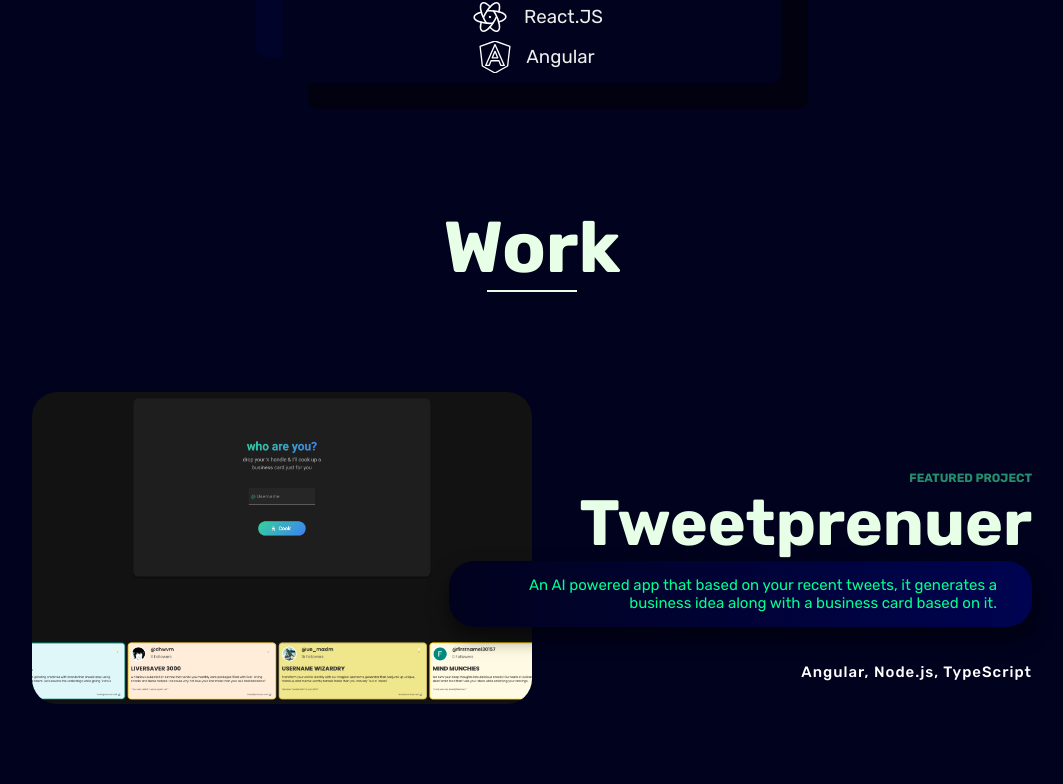
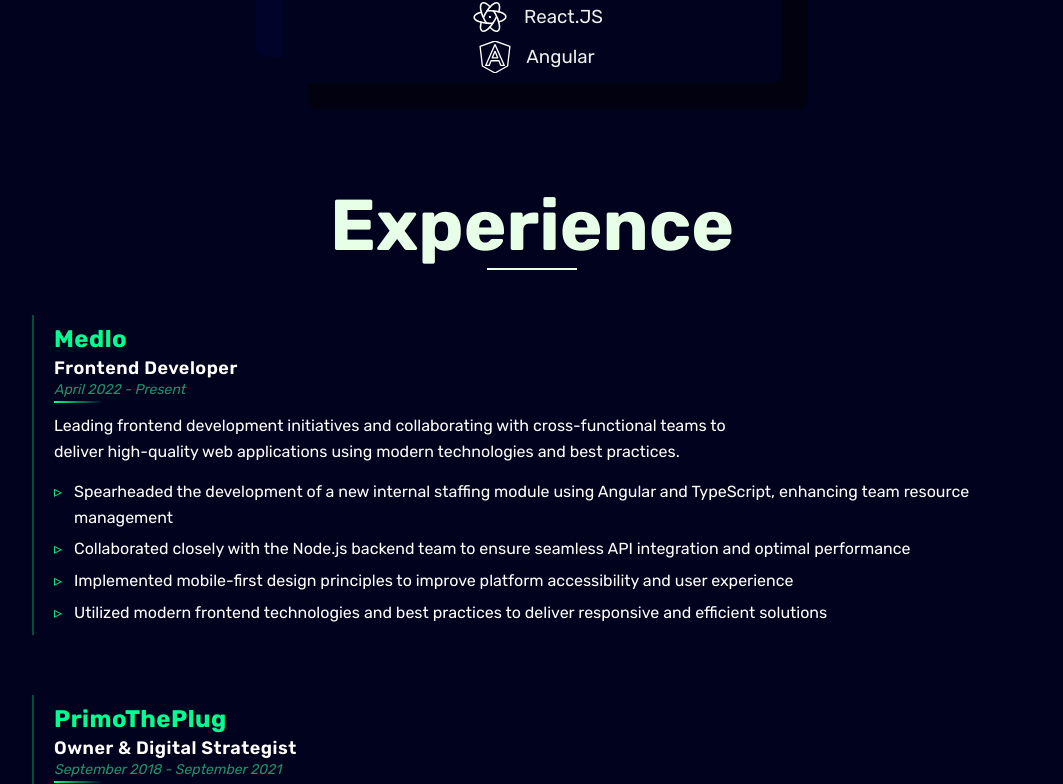
Before and after one commit to lefkosp/my-portfolio, a React (Create React App) app: page / in a window 1280 px wide. Shown: the part 1600-2384 px from the top of the page, without its empty margins (108-1171 px from the left). Built offline with nearby package versions, Linux system fonts and the light colour scheme.

Commit message:
added work experience.

```diff
--- a/src/App.js
+++ b/src/App.js
@@ -3,9 +3,10 @@
 import Main from "./Components/Main/Main";
 import Nav from "./Components/Nav/Nav";
 import About from "./Components/About/About";
-import Work from "./Components/Work/Work";
+import PersonalProjects from "./Components/Work/PersonalProjects";
 import Contact from "./Components/Contact/Contact";
 import Footer from "./Components/Footer/Footer";
+import Experience from "./Components/Experience/Experience";
 
 export default function App() {
   return (
@@ -13,7 +14,8 @@
       <Nav />
       <Main />
       <About />
-      <Work />
+      <Experience />
+      <PersonalProjects />
       <Contact />
       <Footer />
     </>
--- /dev/null
+++ b/src/Components/Experience/Experience.css
@@ -0,0 +1,56 @@
+.section-experience {
+  padding: 5rem 0;
+  position: relative;
+}
+
+.experience-section {
+  margin: 0px auto;
+  max-width: 1000px;
+  position: relative;
+}
+
+#section-experience {
+  padding-right: 10rem;
+  padding-left: 10rem;
+}
+
+#section-experience .section-headings {
+  text-align: center;
+  margin-bottom: 3rem;
+}
+
+@media (max-width: 885px) {
+  #section-experience {
+    padding-right: 7rem;
+    padding-left: 7rem;
+  }
+}
+
+@media (max-width: 630px) {
+  #section-experience {
+    margin-top: 50px;
+    padding-right: 5rem;
+    padding-left: 5rem;
+  }
+}
+
+@media (max-width: 550px) {
+  #section-experience {
+    padding-right: 4rem;
+    padding-left: 4rem;
+  }
+}
+
+@media (max-width: 400px) {
+  #section-experience {
+    padding-right: 3rem;
+    padding-left: 3rem;
+  }
+}
+
+@media (max-width: 3600px) {
+  #section-experience {
+    padding-right: 2rem;
+    padding-left: 2rem;
+  }
+}
--- /dev/null
+++ b/src/Components/Experience/Experience.js
@@ -0,0 +1,51 @@
+import React, { useEffect } from "react";
+import Aos from "aos";
+import "aos/dist/aos.css";
+
+import ExperienceItem from "./ExperienceItem";
+import "./Experience.css";
+
+export default function Experience() {
+  useEffect(() => {
+    Aos.init({ duration: 400, easing: "ease-in-out", once: "true" });
+  }, []);
+
+  return (
+    <section id="section-experience" className="section section-experience">
+      <h2 className="section-headings" data-aos="fade-up">
+        Experience
+      </h2>
+      <div className="experience-section">
+        <ExperienceItem
+          company="Medlo"
+          position="Frontend Developer"
+          period="April 2022 - Present"
+          description="Leading frontend development initiatives and collaborating with cross-functional teams to deliver high-quality web applications using modern technologies and best practices."
+          responsibilities={[
+            "Spearheaded the development of a new internal staffing module using Angular and TypeScript, enhancing team resource management",
+            "Collaborated closely with the Node.js backend team to ensure seamless API integration and optimal performance",
+            "Implemented mobile-first design principles to improve platform accessibility and user experience",
+            "Utilized modern frontend technologies and best practices to deliver responsive and efficient solutions",
+          ]}
+          data-aos="fade-up"
+          data-aos-delay="100"
+        />
+
+        <ExperienceItem
+          company="PrimoThePlug"
+          position="Owner & Digital Strategist"
+          period="September 2018 - September 2021"
+          description="Founded and managed an e-commerce business, overseeing all aspects of operations from digital presence to business development and strategic partnerships."
+          responsibilities={[
+            "Established and operated a successful e-commerce platform with daily inventory and pricing management",
+            "Managed three social media channels with consistent daily content creation and community engagement",
+            "Implemented effective social media marketing strategies that led to recognition from major industry figures",
+            "Secured and managed strategic partnership opportunities, including a merger proposal from a prominent industry figure",
+          ]}
+          data-aos="fade-up"
+          data-aos-delay="200"
+        />
+      </div>
+    </section>
+  );
+}
--- /dev/null
+++ b/src/Components/Experience/ExperienceItem.css
@@ -0,0 +1,132 @@
+.experience-item {
+  position: relative;
+  margin-bottom: 60px;
+  padding: 1rem 0;
+  border-left: 2px solid rgba(0, 255, 145, 0.3);
+  padding-left: 2rem;
+  transition: all 0.3s ease;
+}
+
+.experience-item:hover {
+  border-left: 2px solid rgba(0, 255, 145, 0.8);
+}
+
+.experience-content {
+  display: flex;
+  flex-direction: column;
+  gap: 1rem;
+  position: relative;
+  z-index: 1;
+}
+
+.experience-header {
+  display: flex;
+  flex-direction: column;
+  gap: 0.4rem;
+  position: relative;
+}
+
+.experience-header::after {
+  content: "";
+  position: absolute;
+  bottom: -5px;
+  left: 0;
+  width: 50px;
+  height: 2px;
+  background: linear-gradient(to right, #00ff91, transparent);
+}
+
+.company-name {
+  font-size: 2.4rem;
+  font-weight: 700;
+  color: #00ff91;
+  letter-spacing: 0.5px;
+}
+
+.experience-item:hover .company-name {
+  transform: translateX(5px);
+}
+
+.position {
+  font-size: 1.8rem;
+  font-weight: 600;
+  color: #ffffff;
+  letter-spacing: 0.5px;
+}
+
+.experience-item:hover .position {
+  transform: translateX(5px);
+}
+
+.period {
+  font-size: 1.4rem;
+  color: #3effac8f;
+  font-style: italic;
+  margin-top: -0.2rem;
+}
+
+.experience-item:hover .period {
+  transform: translateX(5px);
+}
+
+.description {
+  font-size: 1.6rem;
+  line-height: 1.6;
+  color: #ffffff;
+  margin-top: 0.5rem;
+}
+
+.experience-item:hover .description {
+  transform: translateX(5px);
+}
+
+.responsibilities {
+  list-style-type: none;
+  padding-left: 0;
+  display: flex;
+  flex-direction: column;
+  gap: 0.6rem;
+  margin-top: 0.5rem;
+}
+
+.responsibilities li {
+  font-size: 1.6rem;
+  line-height: 1.6;
+  color: #ffffff;
+  position: relative;
+  padding-left: 2rem;
+}
+
+.experience-item:hover .responsibilities li {
+  transform: translateX(5px);
+}
+
+.responsibilities li::before {
+  content: "▹";
+  position: absolute;
+  left: 0;
+  color: #00ff91;
+}
+
+@media (max-width: 800px) {
+  .company-name {
+    font-size: 2rem;
+  }
+
+  .position {
+    font-size: 1.6rem;
+  }
+
+  .description,
+  .responsibilities li {
+    font-size: 1.4rem;
+  }
+}
+
+@media (max-width: 630px) {
+  .experience-item {
+    padding: 0.8rem 0;
+    padding-left: 1.5rem;
+    margin-bottom: 45px;
+  }
+}
--- /dev/null
+++ b/src/Components/Experience/ExperienceItem.js
@@ -0,0 +1,31 @@
+import React from "react";
+import "./ExperienceItem.css";
+
+export default function ExperienceItem({
+  company,
+  position,
+  period,
+  description,
+  responsibilities,
+  ...props
+}) {
+  return (
+    <div className="experience-item" {...props}>
+      <div className="experience-content">
+        <div className="experience-header">
+          <h3 className="company-name">{company}</h3>
+          <span className="position">{position}</span>
+          <span className="period">{period}</span>
+        </div>
+        <p className="description">{description}</p>
+        {responsibilities && (
+          <ul className="responsibilities">
+            {responsibilities.map((item, index) => (
+              <li key={index}>{item}</li>
+            ))}
+          </ul>
+        )}
+      </div>
+    </div>
+  );
+}
--- a/src/Components/Work/Work.js
+++ b/src/Components/Work/PersonalProjects.js
@@ -3,26 +3,27 @@
 import "aos/dist/aos.css";
 
 import Project from "./Project";
-import "./Work.css";
+import "./PersonalProjects.css";
 
 import forkify from "../../Assets/Projects/forkify.jpg";
 import mapty from "../../Assets/Projects/mapty.jpg";
 import omnifood from "../../Assets/Projects/omnifood.jpg";
 import tweetprenuer from "../../Assets/Projects/tweetprenuer.png";
 
-export default function Work() {
+export default function PersonalProjects() {
   useEffect(() => {
     Aos.init({ duration: 400, easing: "ease-in-out", once: "true" });
   }, []);
   return (
     <section id="section-work" className="section">
       <h2 className="section-headings" data-aos="fade-up">
-        Work
+        Projects
       </h2>
       <div className="project-section">
         <Project
           img={tweetprenuer}
           title="Tweetprenuer"
+          subheading="AI powered app"
           description="An AI powered app that based on your recent tweets, it generates a business idea along with a business card based on it."
           techStack={["Angular, Node.js, TypeScript"]}
           link="https://tweetprenuer.net"
@@ -31,6 +32,7 @@
         <Project
           img={omnifood}
           title="Omnifood"
+          subheading="Landing page"
           description="A landing page for a food delivery service with a subscription. Explaining how it works, showing meal examples, testimonials and more."
           techStack={["HTML", "CSS"]}
           link="https://omnifood-lefkos.netlify.app/"
@@ -41,6 +43,7 @@
         <Project
           img={mapty}
           title="Mapty"
+          subheading="Workout tracker"
           description="A workout tracker app on the web. You can choose between running and cycling and you can also set the distance, duration and other properties"
           techStack={["HTML", "CSS", "JavaScript"]}
           link="https://mapty-lefkos.netlify.app/"
@@ -51,6 +54,7 @@
         <Project
           img={forkify}
           title="Forkify"
+          subheading="Recipe app"
           description="A recipe app that let's you search what you are looking for, upload your own, bookmark your favorites and change the servings to your liking."
           techStack={["HTML", "CSS", "JavaScript"]}
           link="https://forkify-lefkos.netlify.app/"
--- a/src/Components/Work/Project.js
+++ b/src/Components/Work/Project.js
@@ -25,7 +25,7 @@
           }
         >
           <h5 className="subheading" data-aos="fade-up">
-            Featured Project
+            {props.subheading}
           </h5>
           <h2
             className="heading-secondary"
```
Also changed, not shown: src/Components/Work/PersonalProjects.css (renamed from src/Components/Work/Work.css).
